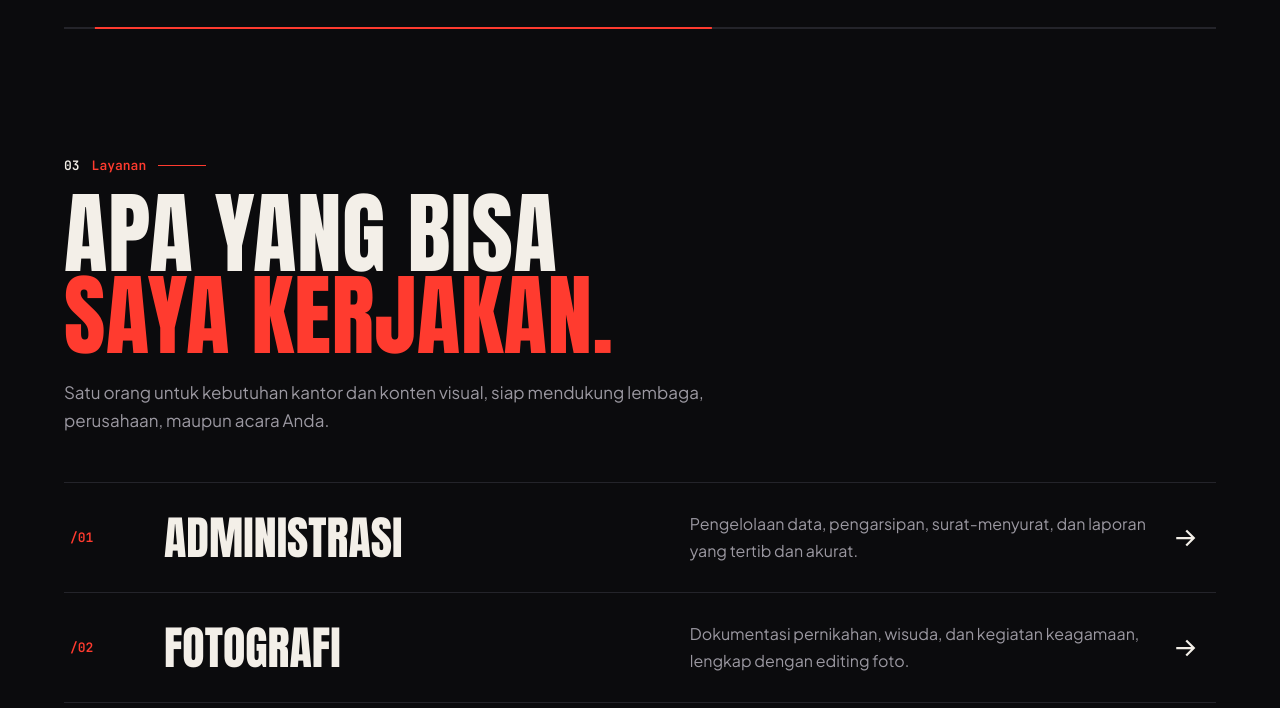
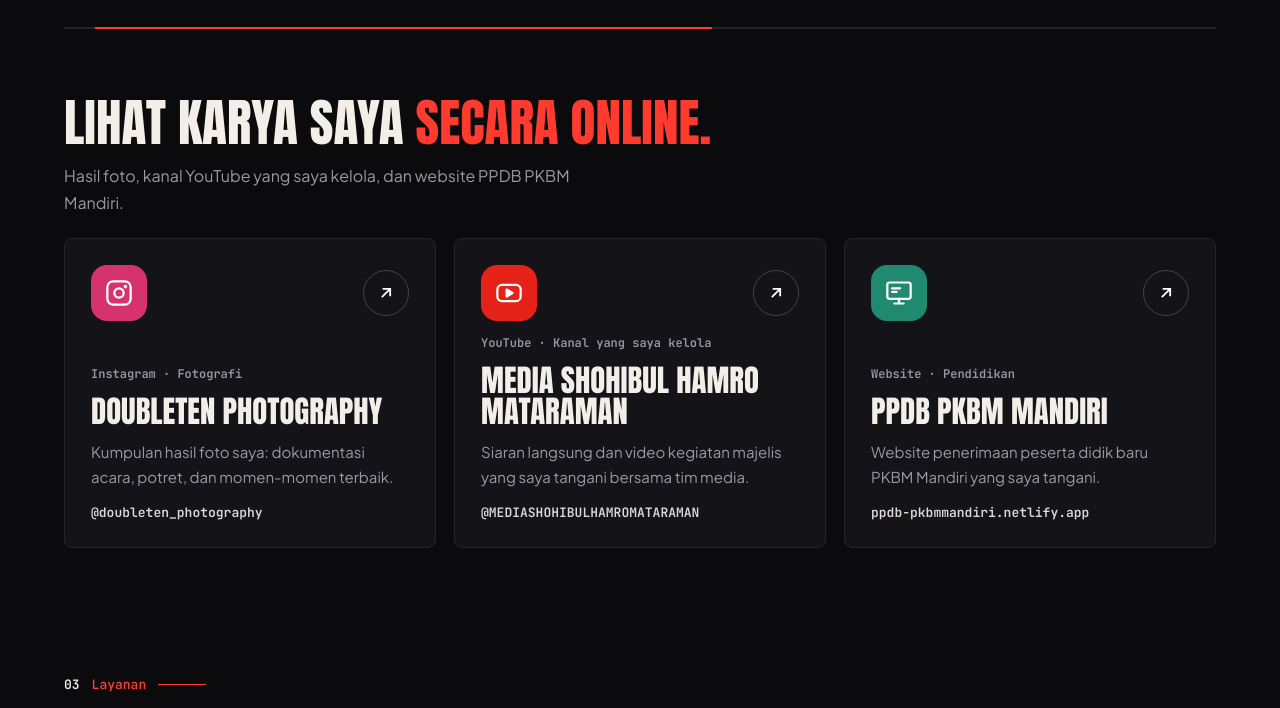
Before and after one commit to agusmuhaimin453-cmd/agusmuhaimin, a plain HTML site: page index.html in a window 1280 px wide. Shown: the part 2845-3553 px from the top of the page. Drawn offline with Linux system fonts and the light colour scheme; animation ran at ten frames a second.

Commit message:
Add files via upload

```diff
--- a/index.html
+++ b/index.html
@@ -182,6 +182,32 @@ body:not(.ready) .me .tip{animation-play-state:paused}
 .wk:focus-visible{outline:none}.wk:focus-visible .im{outline:3px solid var(--a1);outline-offset:3px}
 .bar-x{height:2px;background:var(--line);margin-top:4px;position:relative;overflow:hidden}
 .bar-x i{position:absolute;left:0;top:0;bottom:0;width:20%;background:var(--a1);transition:transform .2s}
+
+
+/* online links */
+.olh{display:flex;justify-content:space-between;align-items:end;gap:16px;flex-wrap:wrap;margin:70px 0 22px}
+.olh h3{margin:0;font:400 clamp(32px,4vw,52px)/.95 var(--disp);text-transform:uppercase}
+.olh p{margin:0;color:var(--mute);max-width:44ch}
+.ol{display:grid;grid-template-columns:repeat(3,minmax(0,1fr));gap:18px}
+.lk{position:relative;display:flex;flex-direction:column;gap:14px;min-height:250px;padding:26px;border:1px solid var(--line);border-radius:8px;background:var(--card);text-decoration:none;overflow:hidden;isolation:isolate;transition:transform .5s var(--ease),border-color .4s}
+.lk::before{content:"";position:absolute;inset:0;z-index:-1;background:var(--c,var(--a1));transform:translateY(101%);transition:transform .55s var(--ease)}
+.lk:hover,.lk:focus-visible{transform:translateY(-6px);border-color:transparent;outline:none}
+.lk:hover::before,.lk:focus-visible::before{transform:none}
+.lk .top{display:flex;justify-content:space-between;align-items:center}
+.lk .ic{width:56px;height:56px;border-radius:16px;display:grid;place-items:center;background:var(--c,var(--a1));transition:background .4s}
+.lk:hover .ic,.lk:focus-visible .ic{background:#ffffff26}
+.lk .ic svg{width:28px;height:28px;stroke:#fff;fill:none;stroke-width:1.9;stroke-linecap:round;stroke-linejoin:round}
+.lk .ar{width:46px;height:46px;border-radius:50%;border:1.5px solid #ffffff33;display:grid;place-items:center;transition:transform .5s var(--ease),background .3s}
+.lk:hover .ar{transform:rotate(-45deg);background:#fff}
+.lk .ar svg{width:20px;height:20px;stroke:#fff;fill:none;stroke-width:2.2;transition:stroke .3s}
+.lk:hover .ar svg{stroke:var(--c,var(--a1))}
+.lk small{font:600 12px var(--mono);color:var(--mute);transition:color .3s;margin-top:auto}
+.lk:hover small{color:#ffffffcc}
+.lk h4{margin:0;font:400 clamp(26px,2.4vw,32px)/1 var(--disp);text-transform:uppercase}
+.lk p{margin:0;color:var(--mute);font-size:15px;transition:color .3s}
+.lk:hover p{color:#fff}
+.lk .host{font:600 13px var(--mono);color:var(--ink);opacity:.9;overflow-wrap:anywhere}
+@media(max-width:1000px){.ol{grid-template-columns:minmax(0,1fr)}.lk{min-height:0}}
 
 /* services list */
 .svl{border-top:1px solid var(--line)}
@@ -439,6 +465,21 @@ body.ld{overflow:hidden}
   </div>
   <div class="rail-x" id="works"></div>
   <div class="bar-x"><i id="wBar"></i></div>
+  <div class="olh"><h3 class="rv">Lihat karya saya <span class="r">secara online.</span></h3><p class="rv">Hasil foto, kanal YouTube yang saya kelola, dan website PPDB PKBM Mandiri.</p></div>
+  <div class="ol">
+    <a class="lk rv" style="--c:#d6336c" href="https://www.instagram.com/doubleten_photography/" data-cur="BUKA">
+      <div class="top"><span class="ic"><svg viewBox="0 0 24 24"><rect x="2" y="2" width="20" height="20" rx="5"/><circle cx="12" cy="12" r="4"/><circle cx="17.5" cy="6.5" r=".6"/></svg></span><span class="ar"><svg viewBox="0 0 24 24"><path d="M7 17 17 7M8 7h9v9"/></svg></span></div>
+      <small>Instagram · Fotografi</small><h4>DoubleTen Photography</h4><p>Kumpulan hasil foto saya: dokumentasi acara, potret, dan momen-momen terbaik.</p><span class="host">@doubleten_photography</span>
+    </a>
+    <a class="lk rv" style="--c:#e62117;--d:.08s" href="https://www.youtube.com/@MEDIASHOHIBULHAMROMATARAMAN" data-cur="TONTON">
+      <div class="top"><span class="ic"><svg viewBox="0 0 24 24"><rect x="2" y="5" width="20" height="14" rx="4"/><path d="m10 9 5 3-5 3z" fill="#fff"/></svg></span><span class="ar"><svg viewBox="0 0 24 24"><path d="M7 17 17 7M8 7h9v9"/></svg></span></div>
+      <small>YouTube · Kanal yang saya kelola</small><h4>Media Shohibul Hamro Mataraman</h4><p>Siaran langsung dan video kegiatan majelis yang saya tangani bersama tim media.</p><span class="host">@MEDIASHOHIBULHAMROMATARAMAN</span>
+    </a>
+    <a class="lk rv" style="--c:#1f8a70;--d:.16s" href="https://ppdb-pkbmmandiri.netlify.app/" data-cur="KUNJUNGI">
+      <div class="top"><span class="ic"><svg viewBox="0 0 24 24"><rect x="2" y="3" width="20" height="14" rx="2"/><path d="M8 21h8M12 17v4M6 8h7M6 11h4"/></svg></span><span class="ar"><svg viewBox="0 0 24 24"><path d="M7 17 17 7M8 7h9v9"/></svg></span></div>
+      <small>Website · Pendidikan</small><h4>PPDB PKBM Mandiri</h4><p>Website penerimaan peserta didik baru PKBM Mandiri yang saya tangani.</p><span class="host">ppdb-pkbmmandiri.netlify.app</span>
+    </a>
+  </div>
 </div></section>
 
 <section class="band" id="layanan" style="padding-top:0"><div class="wrap">
@@ -501,7 +542,7 @@ body.ld{overflow:hidden}
 
 <footer>
   <div class="huge" id="huge">Agus Muhaimin</div>
-  <div class="row"><span>© 2026 Agus Muhaimin · Martapura, Kalimantan Selatan</span><a href="#top">Kembali ke atas ↑</a></div>
+  <div class="row"><span>© 2026 Agus Muhaimin · Martapura, Kalimantan Selatan</span><span style="display:flex;gap:18px;flex-wrap:wrap"><a href="https://www.instagram.com/doubleten_photography/">DoubleTen Photography</a><a href="https://www.youtube.com/@MEDIASHOHIBULHAMROMATARAMAN">YouTube</a><a href="https://ppdb-pkbmmandiri.netlify.app/">PPDB PKBM</a><a href="#top">Kembali ke atas ↑</a></span></div>
 </footer>
 
 <div class="lb" id="lb" role="dialog" aria-modal="true" aria-label="Foto" aria-hidden="true">
```
